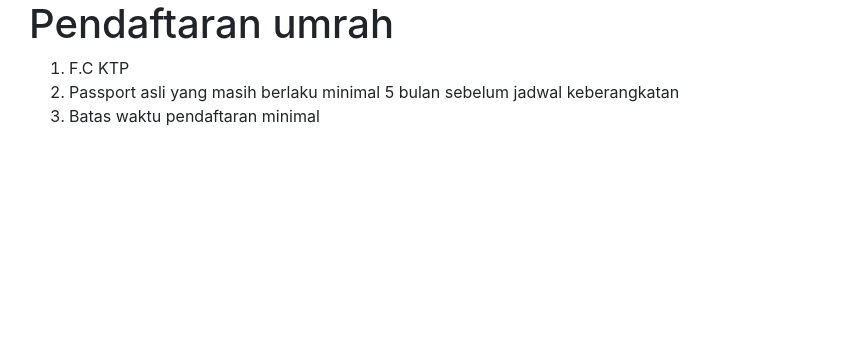
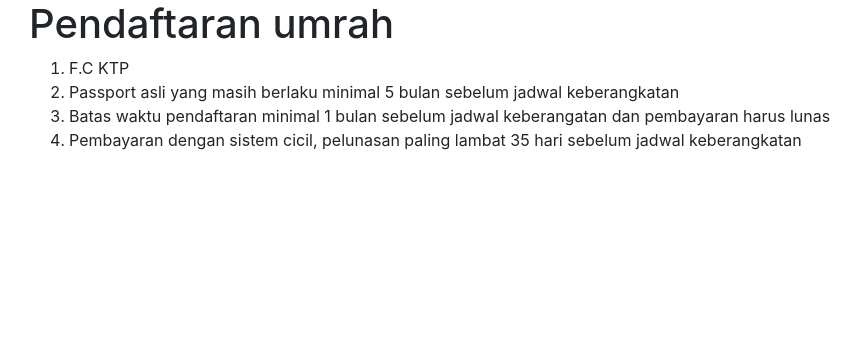
Before and after one commit to fuad2101/pages, a PHP site: page /hajiumrah.php in a window 1280 px wide. Shown: the part 56-420 px from the top of the page, without its empty margins (56-917 px from the left). Run offline with PHP 8.4, Linux system fonts and the light colour scheme.

Commit message:
Update info

```diff
--- a/hajiumrah.php
+++ b/hajiumrah.php
@@ -7,6 +7,7 @@ include 'header.php'
     <ol>
         <li>F.C KTP</li>
         <li>Passport asli yang masih berlaku minimal 5 bulan sebelum jadwal keberangkatan </li>
-        <li>Batas waktu pendaftaran minimal</li>
+        <li>Batas waktu pendaftaran minimal 1 bulan sebelum jadwal keberangatan dan pembayaran harus lunas</li>
+        <li>Pembayaran dengan sistem cicil, pelunasan paling lambat 35 hari sebelum jadwal keberangkatan</li>
     </ol>
 </div>
```
